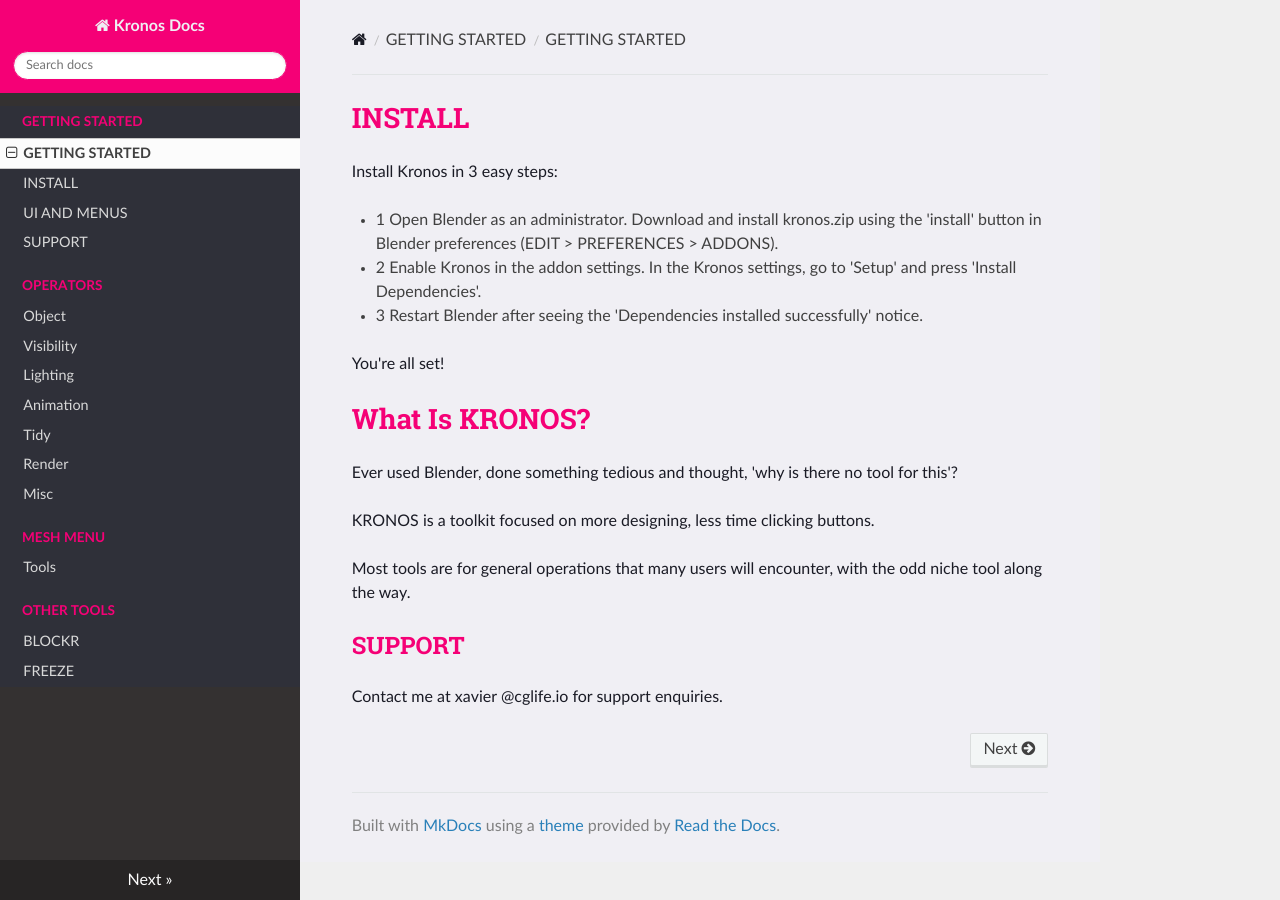
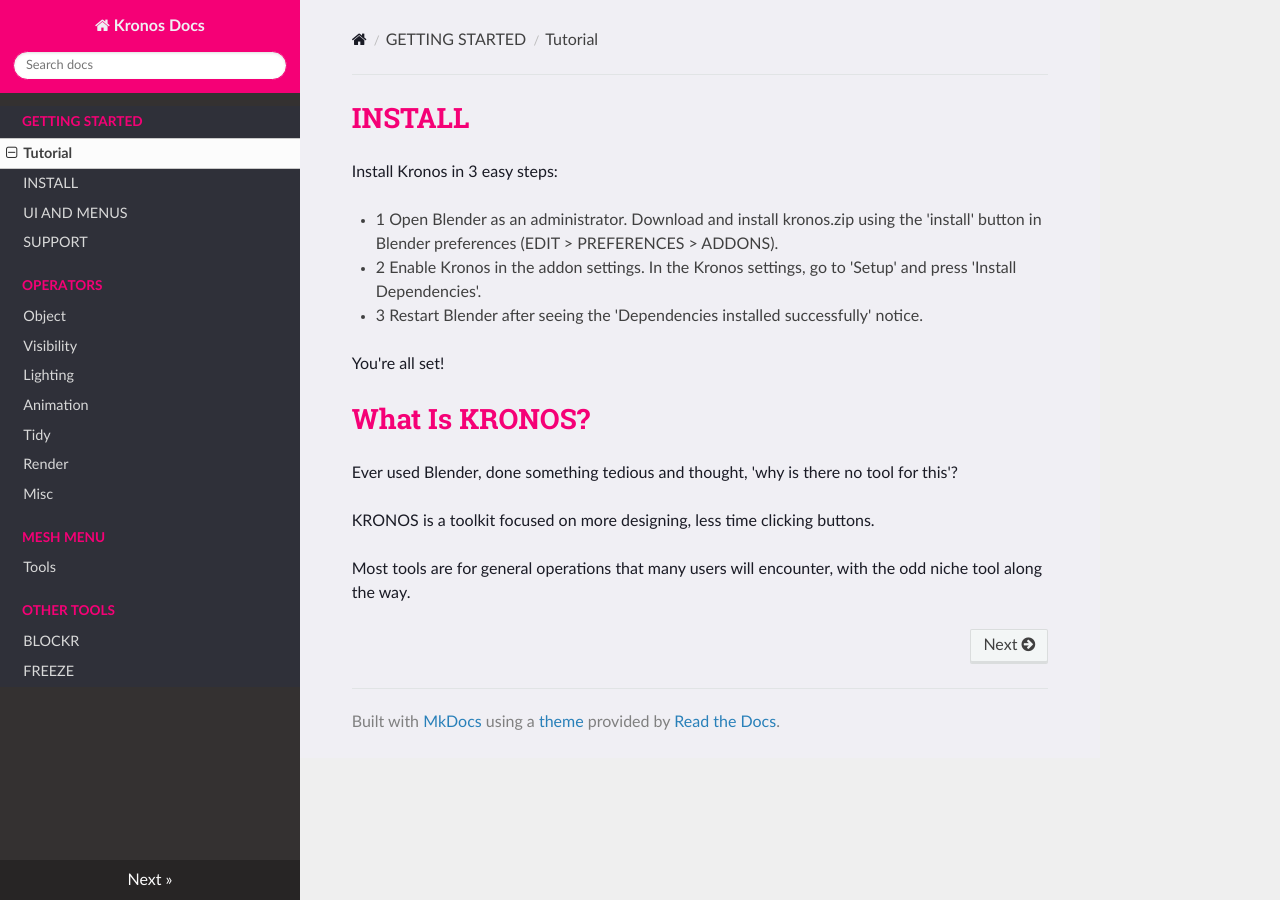
Before and after one commit to CGLIFE7/KronosDocs, an MkDocs documentation site: the page built from docs/docs/tutorial/kronos.md, in a window 1280 px wide. Built offline with MkDocs 1.6.1, drawn with Linux system fonts in a browser that asks for light colours; nearby versions of some CDN libraries.

Commit message:
sweet as

```diff
--- a/docs/docs/tutorial/kronos.md
+++ b/docs/docs/tutorial/kronos.md
@@ -21,7 +21,3 @@
 KRONOS is a toolkit focused on more designing, less time clicking buttons.
 
 Most tools are for general operations that many users will encounter, with the odd niche tool along the way.
-
-## SUPPORT
-
-Contact me at xavier @cglife.io for support enquiries.
--- a/docs/mkdocs.yml
+++ b/docs/mkdocs.yml
@@ -11,7 +11,7 @@
 
 
   - GETTING STARTED:
-    - GETTING STARTED: tutorial/kronos.md
+    - Tutorial: tutorial/kronos.md
     - INSTALL: tutorial/installation.md
 
 
```
